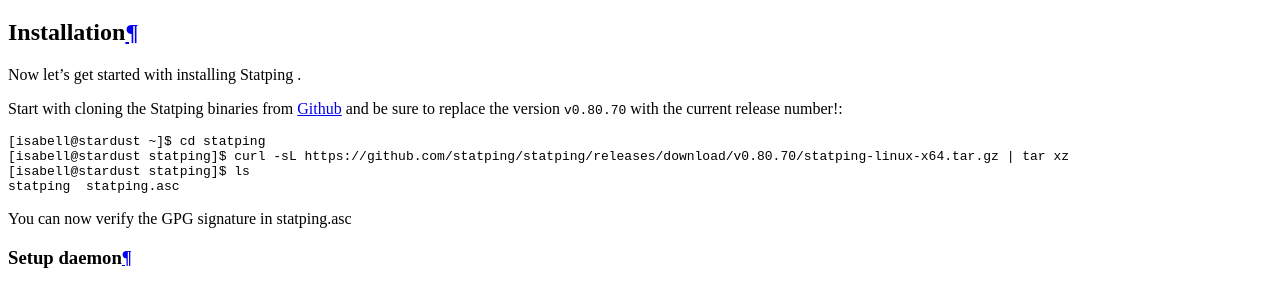
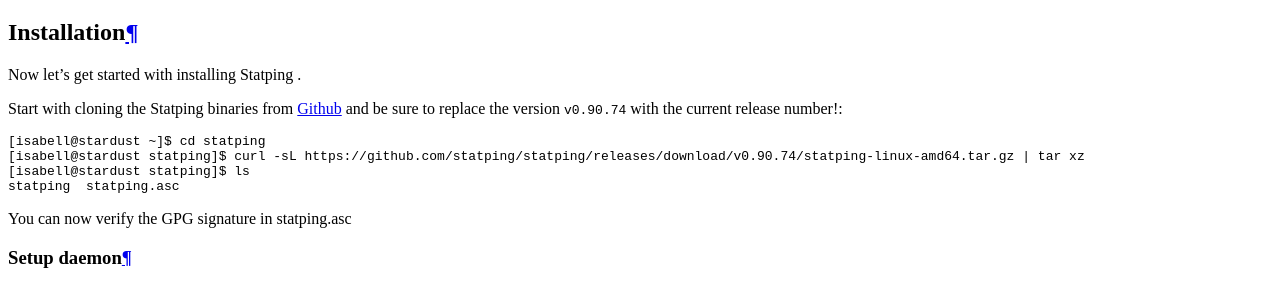
Before and after one commit to Uberspace/lab, a Sphinx documentation site: the page built from source/guide_statping.rst, in a window 1280 px wide and 900 px high, scrolled down 4798 px. Shown: the part 157-444 px from the top of the window. Built offline with Sphinx 7.4.7 and the Read the Docs theme 2.0.0, drawn with Linux system fonts in a browser that asks for light colours.

Commit message:
Update guide_statping.rst

```diff
--- a/source/guide_statping.rst
+++ b/source/guide_statping.rst
@@ -56,12 +56,12 @@
 
 Now let's get started with installing Statping .
 
-Start with cloning the Statping binaries from Github_ and be sure to replace the version ``v0.80.70`` with the current release number!:
+Start with cloning the Statping binaries from Github_ and be sure to replace the version ``v0.90.74`` with the current release number!:
 
 ::
 
  [isabell@stardust ~]$ cd statping
- [isabell@stardust statping]$ curl -sL https://github.com/statping/statping/releases/download/v0.80.70/statping-linux-x64.tar.gz | tar xz
+ [isabell@stardust statping]$ curl -sL https://github.com/statping/statping/releases/download/v0.90.74/statping-linux-amd64.tar.gz | tar xz
  [isabell@stardust statping]$ ls
  statping  statping.asc
 
```
